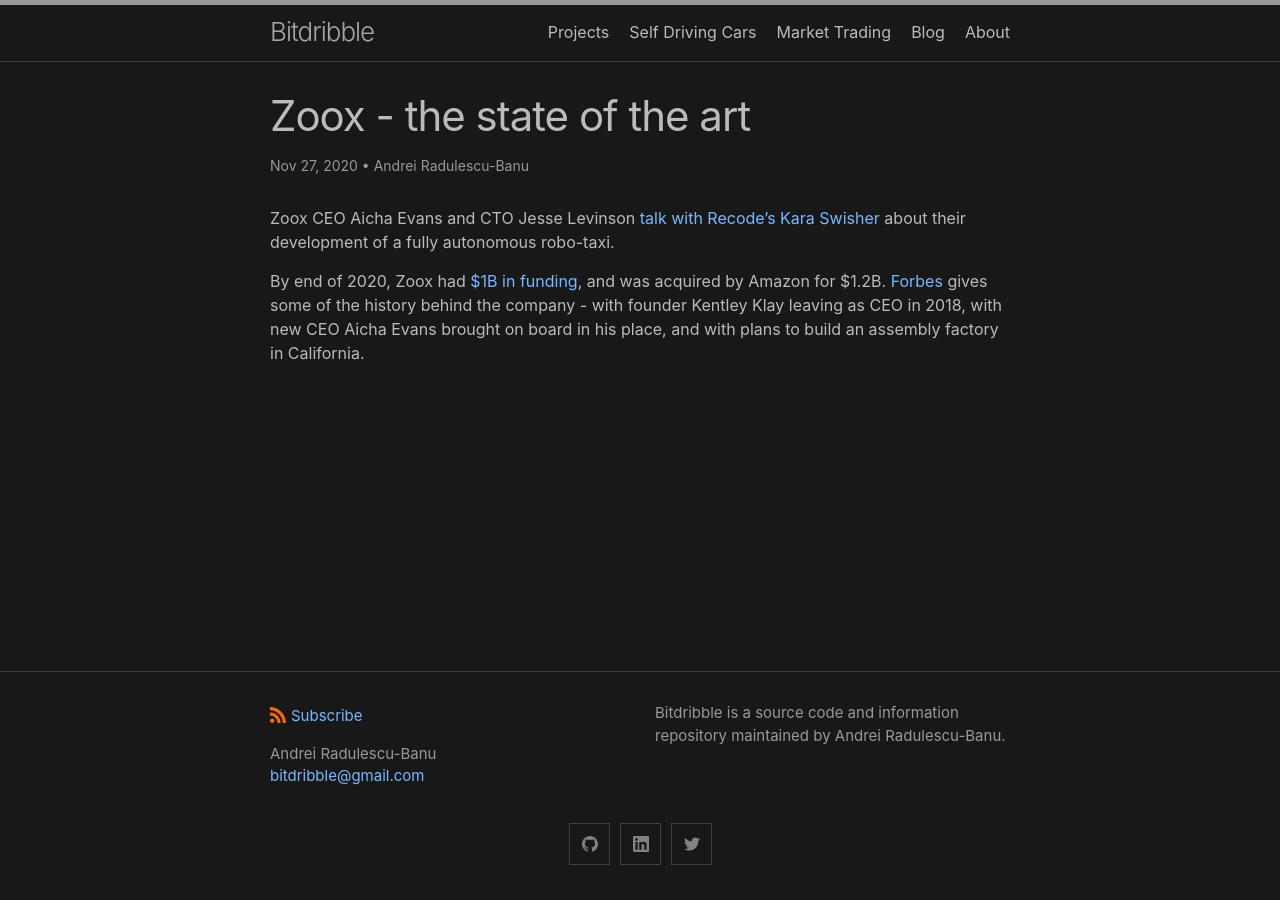
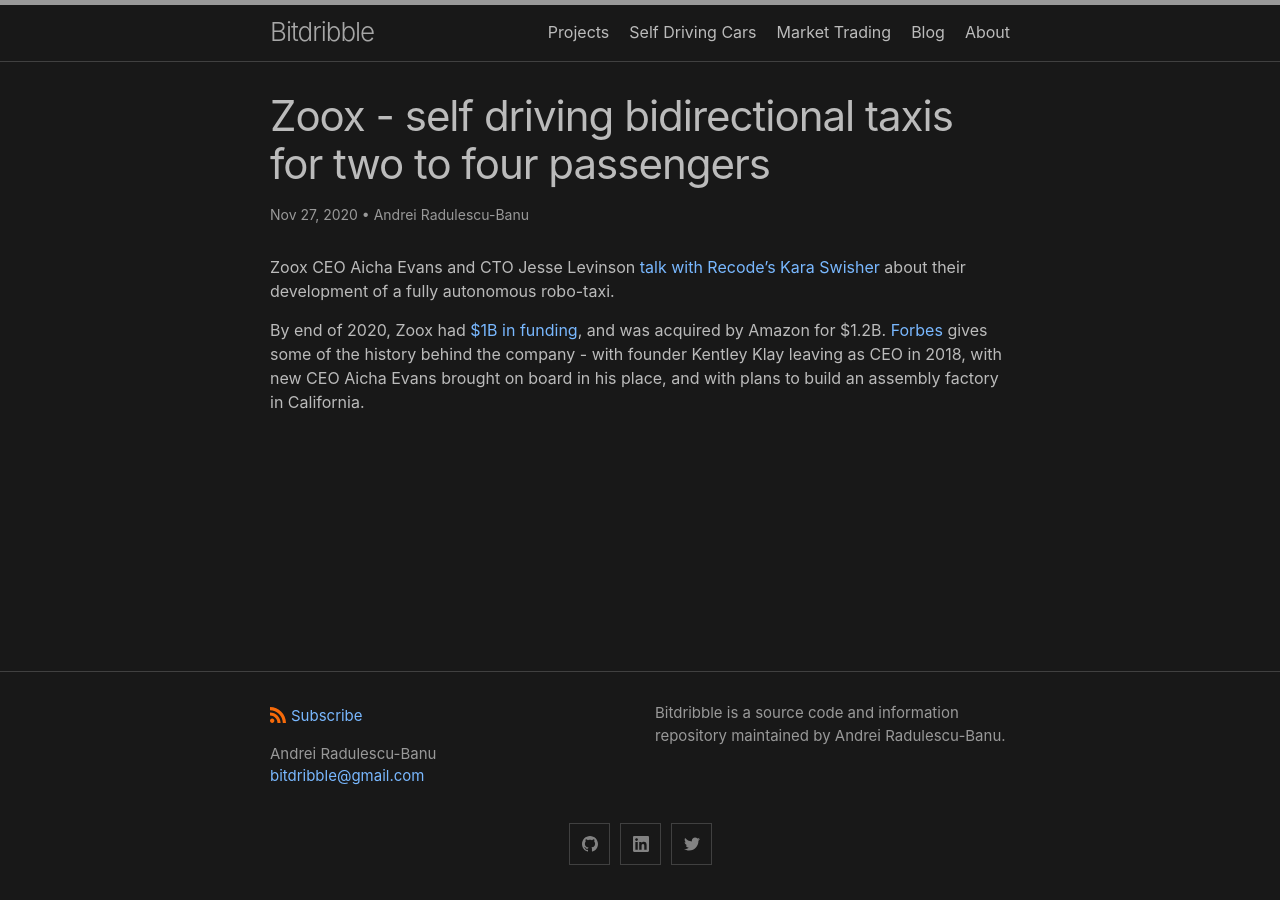
Before and after one commit to analytiq-hub/sigagent.github.io, a Jekyll site: the page built from _posts/2020-11-27-zoox.md, in a window 1280 px wide. Built offline with Jekyll 4.4.1, drawn with Linux system fonts in a browser that asks for light colours.

Commit message:
*** empty log message ***

```diff
--- a/_posts/2020-11-27-zoox.md
+++ b/_posts/2020-11-27-zoox.md
@@ -1,7 +1,7 @@
 ---
 layout: post
 categories: self-driving
-title: "Zoox - the state of the art"
+title: "Zoox - self driving bidirectional taxis for two to four passengers"
 author:
 - Andrei Radulescu-Banu
 ---
```
